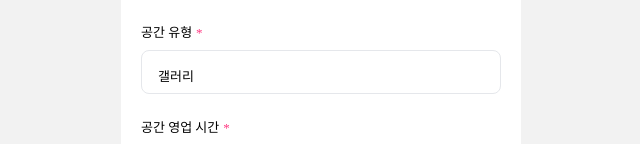
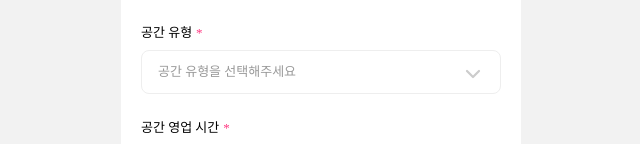
Before and after one commit to marchfirst01/dice-Host, a Next.js app: page /newPopUp in a window 1280 px wide. Shown: the part 424-568 px from the top of the page, without its empty margins (319-959 px from the left). Built offline with nearby package versions, Linux system fonts and the light colour scheme.

Commit message:
Feat: 공간 유형 드롭다웃 제작 (임시 디자인)

```diff
--- /dev/null
+++ b/src/components/newPopUp/placeTypeDropdown.tsx
@@ -0,0 +1,67 @@
+import ArrowDown from '@assets/popUpDetail/gray-arrow-down.svg';
+import ArrowUp from '@assets/popUpDetail/gray-arrow-up.svg';
+import { placeType } from '@lib/newPopUp/placeTypes';
+import { NewPopUpFormData } from '@type/newPopUp/newPopUpTypes';
+
+import { useState } from 'react';
+import { Control, Controller } from 'react-hook-form';
+
+import Image from 'next/image';
+
+interface PlaceTypeDropdownComponentProps {
+  control: Control<NewPopUpFormData>;
+}
+
+export default function PlaceTypeDropdownComponent({ control }: PlaceTypeDropdownComponentProps) {
+  const [isMenuOpen, setIsMenuOpen] = useState<boolean>(false);
+
+  return (
+    <Controller
+      name="placeType"
+      control={control}
+      render={({ field: { value, onChange } }) => (
+        <div className="relative flex h-11 w-full">
+          <button
+            onClick={() => setIsMenuOpen(!isMenuOpen)}
+            className="flex h-11 w-full cursor-pointer items-center justify-start rounded-lg border border-stroke px-4 text-medium_gray"
+          >
+            {value ? value : '공간 유형을 선택해주세요'}
+            {isMenuOpen ? (
+              <Image
+                className="absolute right-0 top-0 mx-4 translate-y-1/2"
+                src={ArrowUp}
+                alt="arrow-down"
+                width={24}
+                height={24}
+              />
+            ) : (
+              <Image
+                className="absolute right-0 top-0 mx-4 translate-y-1/2"
+                src={ArrowDown}
+                alt="arrow-down"
+                width={24}
+                height={24}
+              />
+            )}
+          </button>
+          {isMenuOpen && (
+            <div className="absolute top-11 mt-1 h-36 w-full overflow-auto rounded-lg border">
+              {placeType.map((place, index) => (
+                <div
+                  onClick={() => {
+                    onChange(place);
+                    setIsMenuOpen(!isMenuOpen);
+                  }}
+                  key={index}
+                  className="flex h-[44px] w-full flex-shrink-0 items-center border border-stroke bg-white px-4 first:rounded-t-lg last:rounded-b-lg"
+                >
+                  {place}
+                </div>
+              ))}
+            </div>
+          )}
+        </div>
+      )}
+    />
+  );
+}
--- /dev/null
+++ b/src/lib/newPopUp/placeTypes.ts
@@ -0,0 +1 @@
+export const placeType = ['갤러리', '카페', '전시관', '백화점', '식당'];
--- a/src/pages/newPopUp/index.tsx
+++ b/src/pages/newPopUp/index.tsx
@@ -1,5 +1,6 @@
 import Upload from '@assets/newPopUp/upload.svg';
 import ImageContainerComponent from '@components/newPopUp/imageContainer';
+import PlaceTypeDropdownComponent from '@components/newPopUp/placeTypeDropdown';
 import PopUpInputComponent from '@components/newPopUp/popUpInput';
 import PopUpTextareaComponent from '@components/newPopUp/popUpTextarea';
 import PriceInputComponents from '@components/newPopUp/priceInput';
@@ -118,8 +119,7 @@ const NewPopUpPage = () => {
         </div>
         <div className="flex flex-col gap-2">
           <p className="after:ml-1 after:text-red after:content-['*']">공간 유형</p>
-          {/* dropdown 구현 필요 */}
-          <div className="h-[44px] w-full rounded-lg border p-4">갤러리</div>
+          <PlaceTypeDropdownComponent control={control} />
         </div>
         <div className="flex flex-col gap-2">
           <p className="after:ml-1 after:text-red after:content-['*']">공간 영업 시간</p>
--- a/src/type/newPopUp/newPopUpTypes.ts
+++ b/src/type/newPopUp/newPopUpTypes.ts
@@ -18,6 +18,7 @@ type NewPopUpInfo =
 interface NewPopUpFormData {
   name: string;
   subTitle: string;
+  placeType: string;
   placeStart: number;
   placeEnd: number;
   numOfPeople: number;
```
